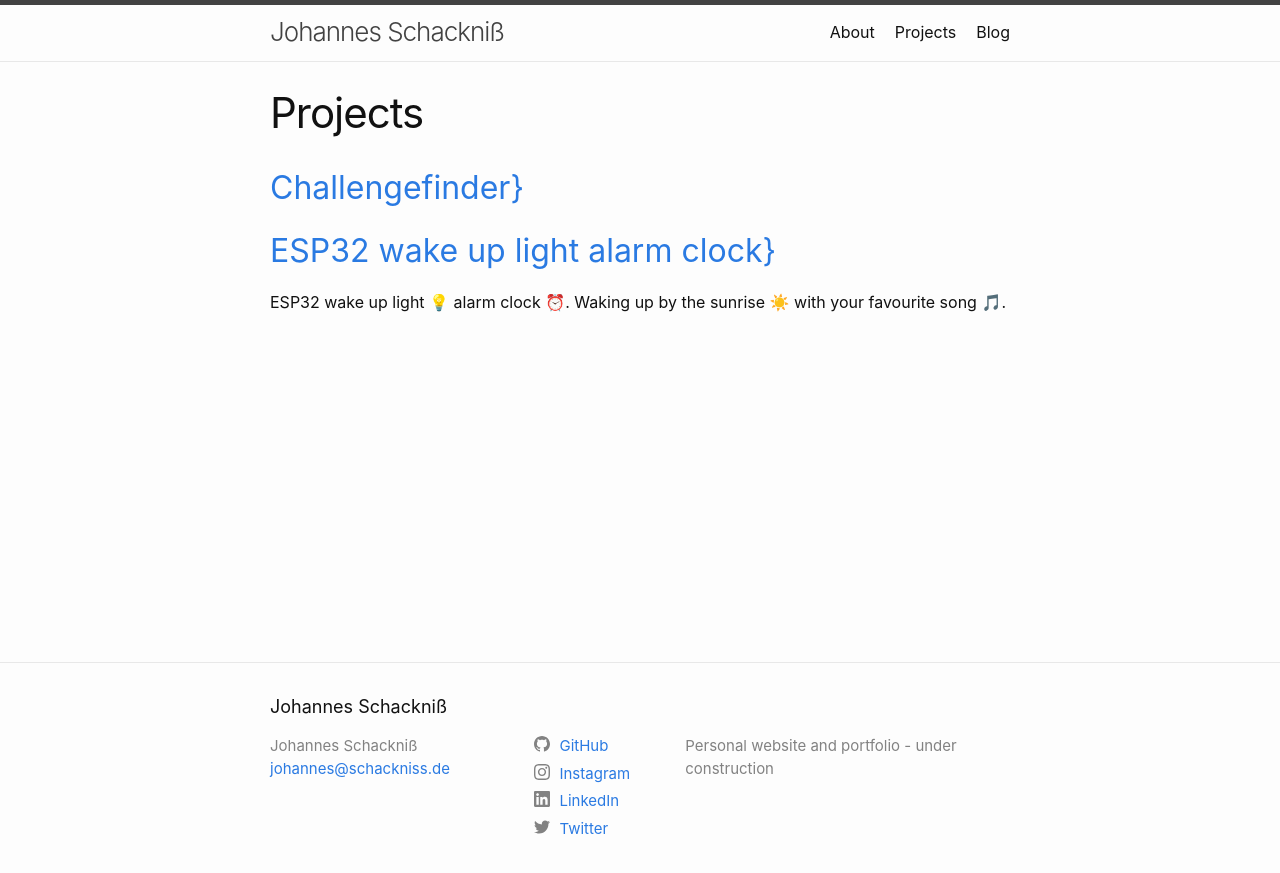
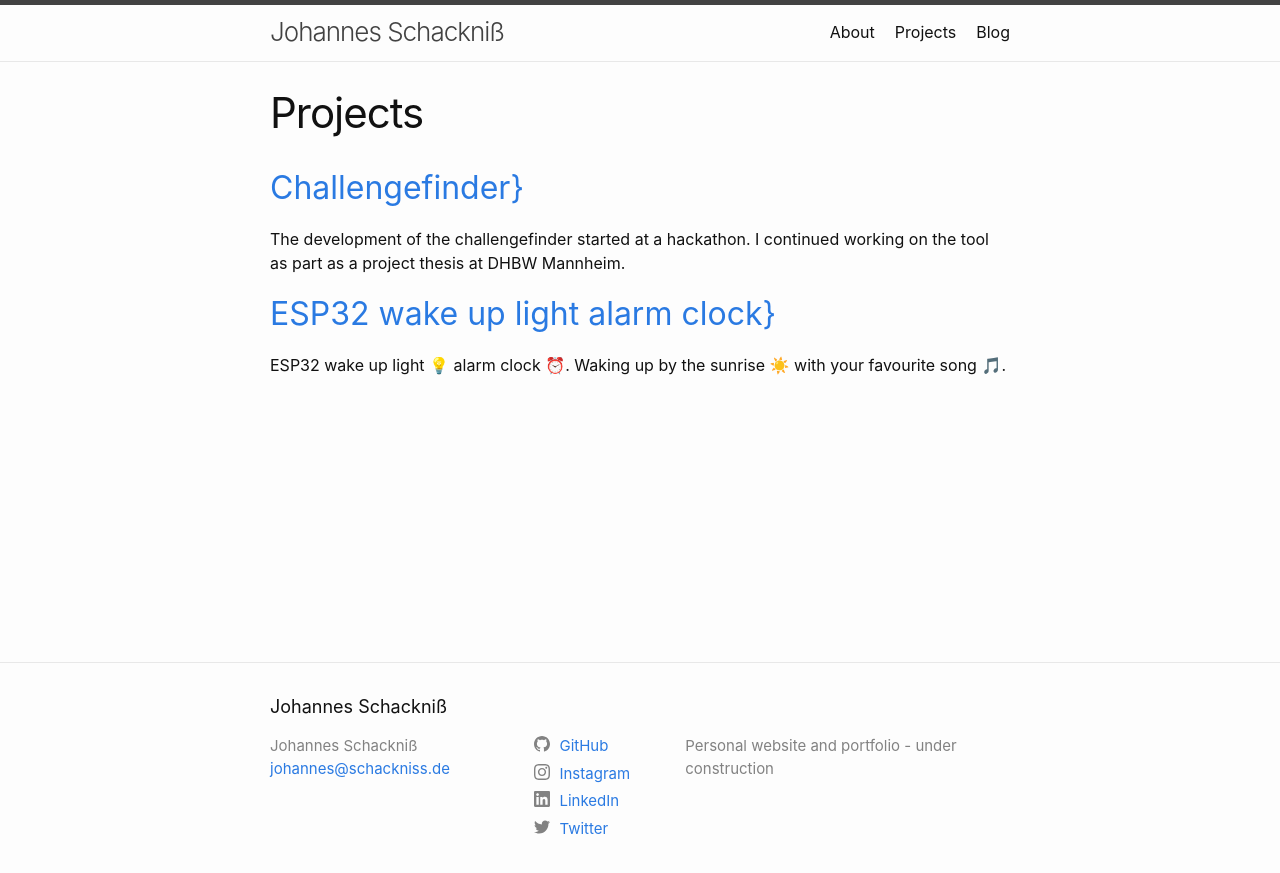
Before and after one commit to schackniss/schackniss.de, a Jekyll site: the page built from projects.md, in a window 1280 px wide. Shown: the top 873 px of the page. Built offline with Jekyll 4.4.1, drawn with Linux system fonts in a browser that asks for light colours.

Commit message:
[Add] description

```diff
--- a/_projects/challengefinder.md
+++ b/_projects/challengefinder.md
@@ -2,5 +2,6 @@
 layout: page
 title: Challengefinder
 name: Challengefinder
+description: The development of the challengefinder started at a hackathon. I continued working on the tool as part as a project thesis at DHBW Mannheim.
 ---
 The development of the challengefinder started at a hackathon. I continued working on the tool as part as a project thesis at DHBW Mannheim.
```
